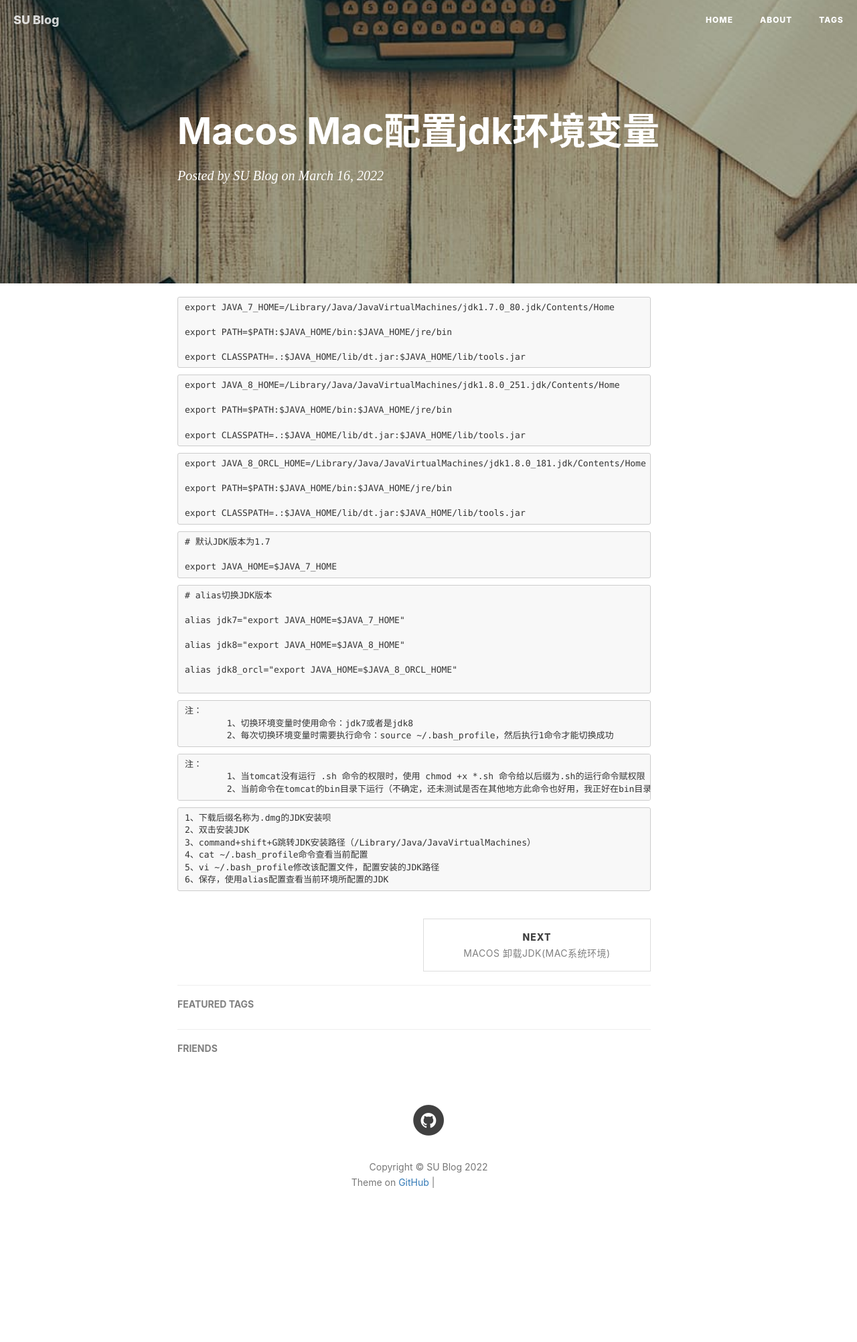
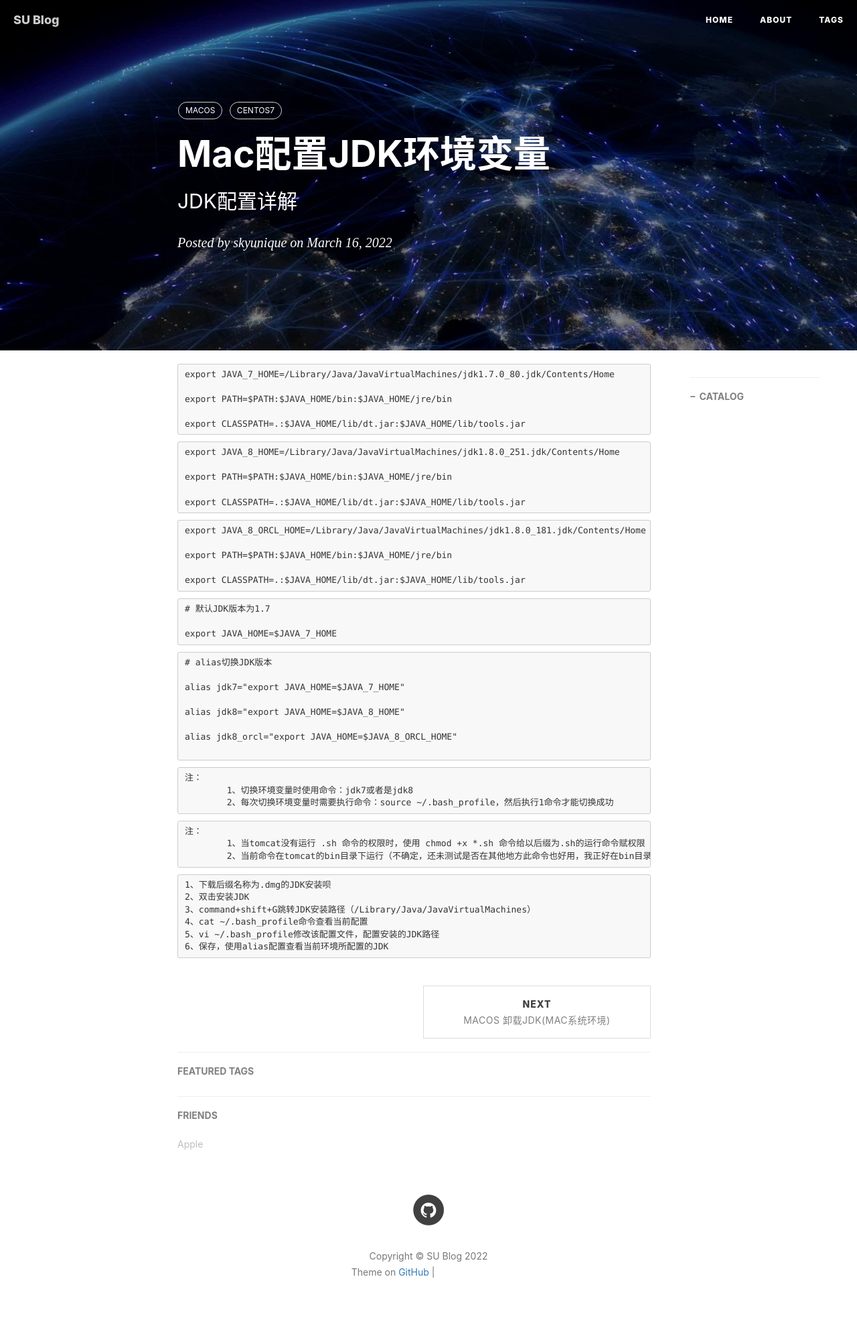
Before and after one commit to skysqq/skysqq.github.io, a Jekyll site: the page built from _posts/2022-03-16-MACOS-Mac配置JDK环境变量.md, in a window 1280 px wide. Shown: the whole page at 67% size. Built offline with Jekyll 4.4.1, drawn with Linux system fonts in a browser that asks for light colours; nearby versions of some CDN libraries; our own code applies the rules of GitHub Pages for plain Markdown files; comment, search, counter and statistics services are not loaded; before the commit the page ends 1869 px from its top, so only the background shows below that; grey boxes are pictures that could not be loaded.

Commit message:
1.修改文档图片。

````diff
--- a/_config.yml
+++ b/_config.yml
@@ -1,7 +1,7 @@
 # Site settings
 title: SU Blog
 SEOTitle: SU 的博客 | SU Blog
-header-img: img/post-bg-desk.jpg
+header-img: img/post-bg-coffee.jpeg
 email: skyunique@163.com
 description: "Life's simple. You make choice and don't look back.人生其实很简单：做出选择，不要后悔."
 keyword: "SU, SU Blog"
@@ -10,9 +10,9 @@ baseurl: ""      # for example, '/blog' if your blog hosted on 'host/blog'
 github_repo: "https://github.com/skyunique/skyunique.github.io" # you code repository
 
 # Sidebar settings
-sidebar: false                          # whether or not using Sidebar.
+sidebar: true                          # whether or not using Sidebar.
 sidebar-about-description: "Goals determine what you going to be!"
-sidebar-avatar: /img/about-BY-gentle.jpg      # use absolute URL, seeing it's used in both `/` and `/about/`
+sidebar-avatar: /img/post-bg-coffee.jpeg      # use absolute URL, seeing it's used in both `/` and `/about/`
 
 
 
@@ -33,7 +33,7 @@ github_username:    skyunique
 permalink: pretty
 paginate: 10
 exclude: ["less","node_modules","Gruntfile.js","package.json","README.md"]
-anchorjs: true                          # if you want to customize anchor. check out line:181 of `post.html`
+anchorjs: false                          # if you want to customize anchor. check out line:181 of `post.html`
 
 
 
@@ -98,17 +98,8 @@ featured-condition-size: 1              # 相同标签数量大于这个数，
 
 # Friends
 friends: [
-    # {
-        # title: "WY",
-        # href: "http://zhengwuyang.com"
-    # },{
-        # title: "简书·BY",
-        # href: "http://www.jianshu.com/u/e71990ada2fd"
-    # },{
-        # title: "Apple",
-        # href: "https://apple.com"
-    # },{
-        # title: "Apple Developer",
-        # href: "https://developer.apple.com/"
-    # }
+    {
+     title: "Apple",
+     href: "https://apple.com"
+    }
 ]
--- a/_posts/2022-03-16-MACOS-Mac配置JDK环境变量.md
+++ b/_posts/2022-03-16-MACOS-Mac配置JDK环境变量.md
@@ -1,3 +1,17 @@
+---
+layout:     post
+title:      Mac配置JDK环境变量
+subtitle:   JDK配置详解
+date:       2022-03-16
+author:     skyunique
+header-img: img/post-bg-os-metro.jpg
+catalog: 	 true
+tags:
+    - MACOS
+    - CENTOS7
+---
+
+
 ```
 export JAVA_7_HOME=/Library/Java/JavaVirtualMachines/jdk1.7.0_80.jdk/Contents/Home
 
````
